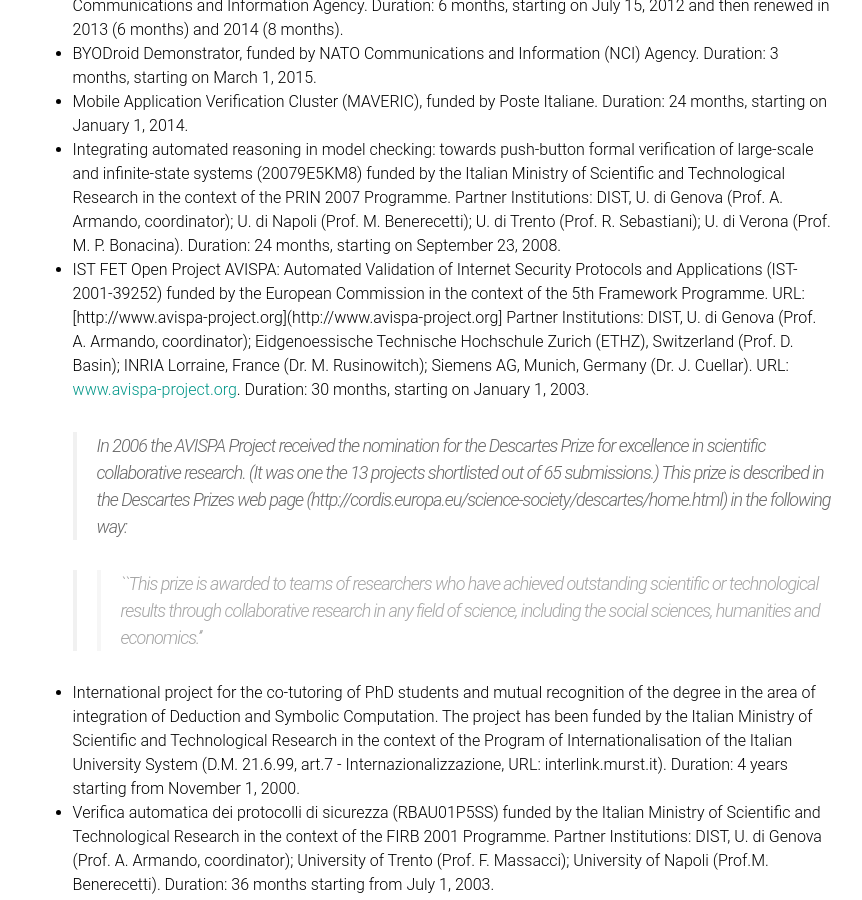
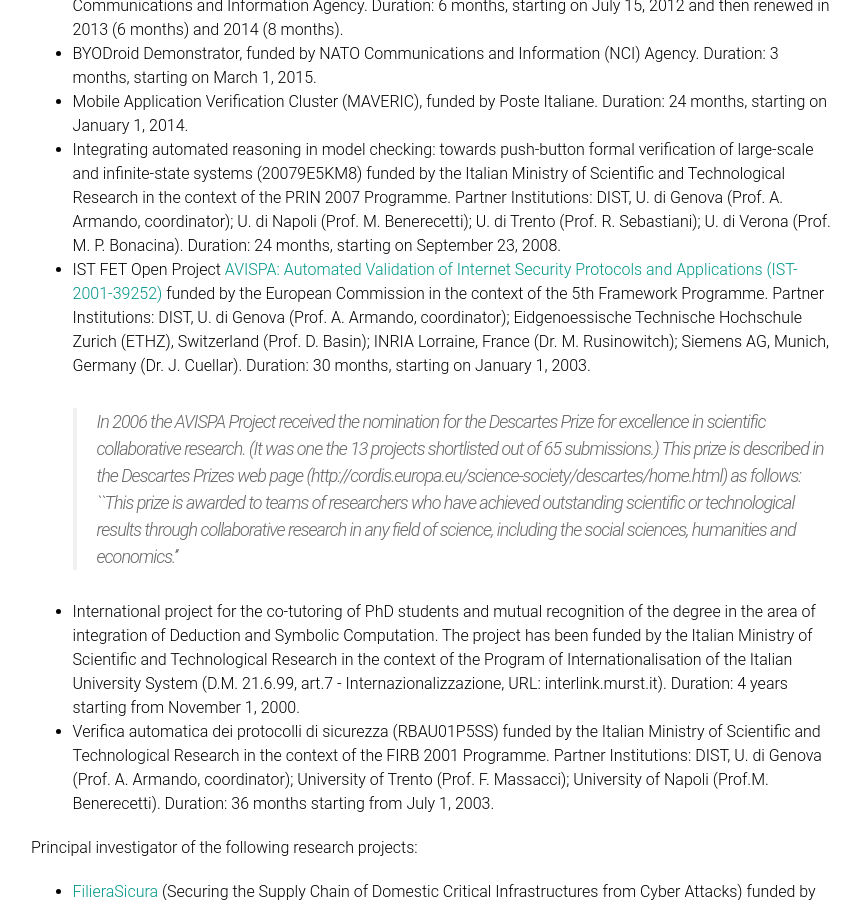
Before and after one commit to CSecLab/cseclab.github.io, a Jekyll site: the page built from alessandroHP.md, in a window 1280 px wide and 900 px high, scrolled down 5429 px. Shown: the whole window, without its empty margins (209-1071 px from the left). Built offline with Jekyll 4.4.1, drawn with Linux system fonts in a browser that asks for light colours.

Commit message:
*** empty log message ***

```diff
--- a/alessandroHP.md
+++ b/alessandroHP.md
@@ -141,14 +141,9 @@
 - BYODroid Demonstrator, funded by NATO Communications and Information (NCI) Agency.  Duration: 3 months, starting on March 1, 2015.
 - Mobile Application Verification Cluster (MAVERIC), funded by Poste Italiane.  Duration: 24 months, starting on January 1, 2014.
 - Integrating automated reasoning in model checking: towards push-button formal verification of large-scale and infinite-state systems (20079E5KM8) funded by the Italian Ministry of Scientific and Technological Research in the context of the PRIN 2007  Programme.  Partner Institutions: DIST, U. di Genova (Prof. A. Armando, coordinator); U. di Napoli (Prof. M. Benerecetti); U. di Trento (Prof. R. Sebastiani); U. di Verona (Prof. M. P. Bonacina). Duration: 24 months, starting on September 23, 2008.
-- IST FET Open Project AVISPA: Automated Validation of Internet Security Protocols and Applications (IST-2001-39252) funded by the European Commission in the context of the 5th Framework Programme.  URL: [http://www.avispa-project.org](http://www.avispa-project.org] Partner Institutions: DIST, U. di Genova (Prof. A. Armando, coordinator); Eidgenoessische Technische Hochschule Zurich (ETHZ), Switzerland (Prof. D. Basin); INRIA Lorraine, France (Dr. M. Rusinowitch); Siemens AG, Munich, Germany (Dr. J. Cuellar).  URL: [www.avispa-project.org](www.avispa-project.org).  Duration: 30 months, starting on January 1, 2003.
+- IST FET Open Project [AVISPA: Automated Validation of Internet Security Protocols and Applications (IST-2001-39252)](http://www.avispa-project.org) funded by the European Commission in the context of the 5th Framework Programme. Partner Institutions: DIST, U. di Genova (Prof. A. Armando, coordinator); Eidgenoessische Technische Hochschule Zurich (ETHZ), Switzerland (Prof. D. Basin); INRIA Lorraine, France (Dr. M. Rusinowitch); Siemens AG, Munich, Germany (Dr. J. Cuellar).  Duration: 30 months, starting on January 1, 2003.
 
-  >  In 2006 the AVISPA Project received the nomination for the Descartes Prize for excellence in scientific collaborative research.  (It was one the 13 projects shortlisted out of 65 submissions.)  This prize is described in the Descartes Prizes web page (http://cordis.europa.eu/science-society/descartes/home.html) in the following way:
-
-  >>    ``This prize is awarded to teams of researchers who have achieved
-  >>    outstanding scientific or technological results through
-  >>    collaborative research in any field of science, including the
-  >>    social sciences, humanities and economics.''
+  >  In 2006 the AVISPA Project received the nomination for the Descartes Prize for excellence in scientific collaborative research.  (It was one the 13 projects shortlisted out of 65 submissions.)  This prize is described in the Descartes Prizes web page (http://cordis.europa.eu/science-society/descartes/home.html) as follows: ``This prize is awarded to teams of researchers who have achieved outstanding scientific or technological results through collaborative research in any field of science, including the social sciences, humanities and economics.''
 
 - International project for the co-tutoring of PhD students and mutual recognition of the degree in the area of integration of Deduction and Symbolic Computation.  The project has been funded by the Italian Ministry of Scientific and Technological Research in the context of the Program of Internationalisation of the Italian University System (D.M. 21.6.99, art.7 - Internazionalizzazione, URL: interlink.murst.it).  Duration: 4 years starting from November 1, 2000.
 - Verifica automatica dei protocolli di sicurezza (RBAU01P5SS) funded by the Italian Ministry of Scientific and Technological Research in the context of the FIRB 2001 Programme. Partner Institutions: DIST, U. di Genova (Prof. A. Armando, coordinator); University of Trento (Prof. F. Massacci); University of Napoli (Prof.M. Benerecetti).  Duration: 36 months starting from July 1, 2003.
@@ -156,7 +151,7 @@
 
 Principal investigator of the following research projects:
 
-- [FilieraSicura](www.filierasicura.it) (Securing the Supply Chain of Domestic Critical Infrastructures from Cyber Attacks) funded by CISCO.  Partner institutions: U. of Rome ``La Sapienza'' (coordinator), U. of Genova, U. of Napoli ``Federico II'', U of Trento, U. of Venice ``Ca' Foscari'', Politecnico di Milano, Politecnico di Torino, IMT School for Advanced Studies Lucca. Duration: 36 months, starting on January, 2017.
+- [FilieraSicura](http://www.filierasicura.it) (Securing the Supply Chain of Domestic Critical Infrastructures from Cyber Attacks) funded by CISCO.  Partner institutions: U. of Rome ``La Sapienza'' (coordinator), U. of Genova, U. of Napoli ``Federico II'', U of Trento, U. of Venice ``Ca' Foscari'', Politecnico di Milano, Politecnico di Torino, IMT School for Advanced Studies Lucca. Duration: 36 months, starting on January, 2017.
 - FIDES (Federated Identity Management in Europe) funded by the European Institute of Innovation and Technology (EIT ICT Labs) in the context of Action Line on Privacy, Security and Trust 2015.  Partner institutions: Poste Italiane (coordinator), FBK, Reply, DFKI, and Politecnico di Torino, Eotvos Lorand University, Telecom Italia, TNO.  Duration: 12 months, starting on January 1, 2015.
 - Security Horizons (2010XSEMLC006), funded by the Italian Ministry of Scientific and Technological Research in the context of the PRIN 2011 Programme.
 - Secure Provision and Consumption in the Internet of Services (SPaCIoS), STREP project number 257876, funded by the EU in the context of the 7th Framework Programme, THEME ICT-1-1.4 -- Secure, dependable and trusted Infrastructures.  Partner Institutions: U. of Verona (coordinator), U. of Genova, ETHZ, SAP Research, Siemens AG, Karlsruhe Institute of Technology, Institut Polytechnique de Grenoble.  Duration: 36 months from October 11, 2010.
```
